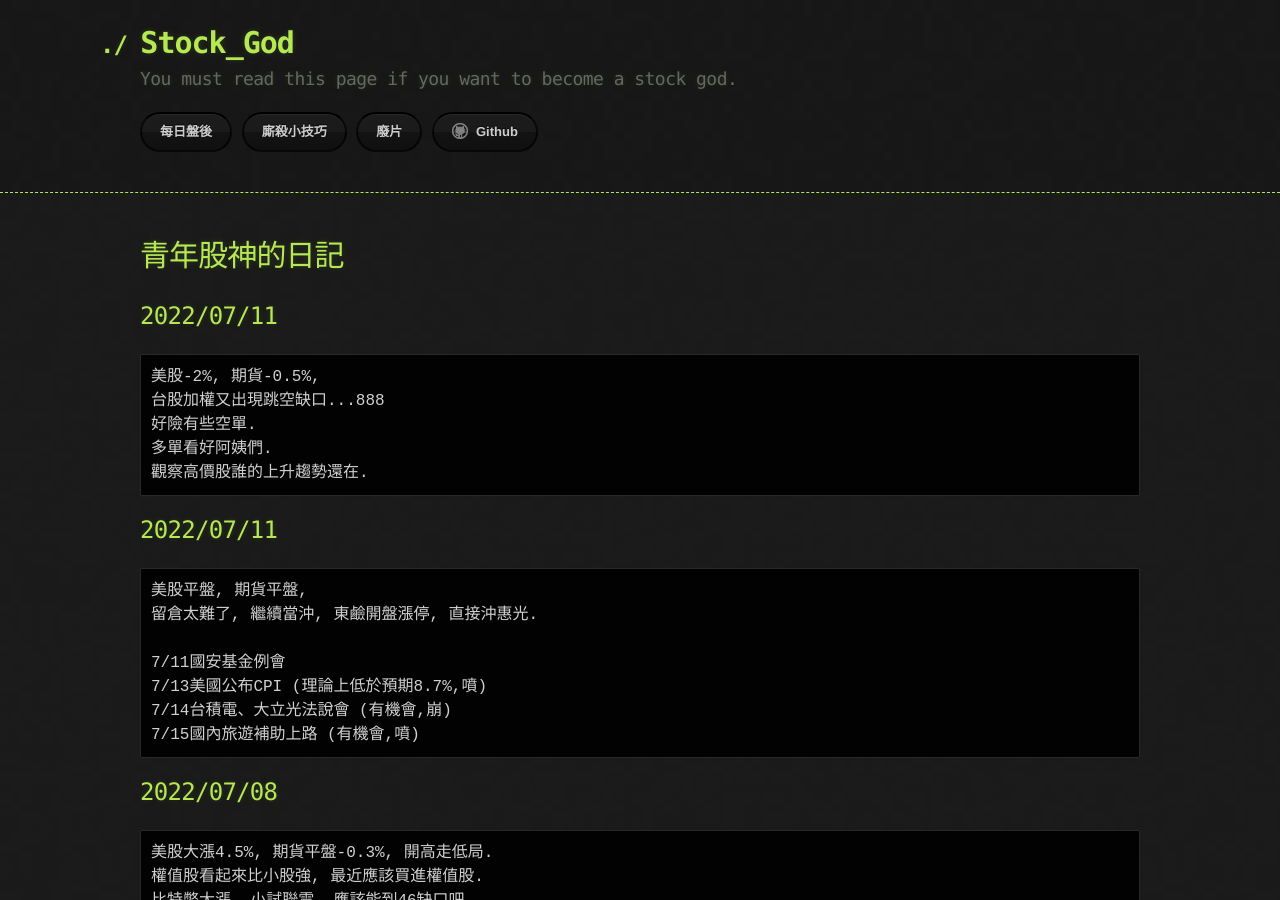
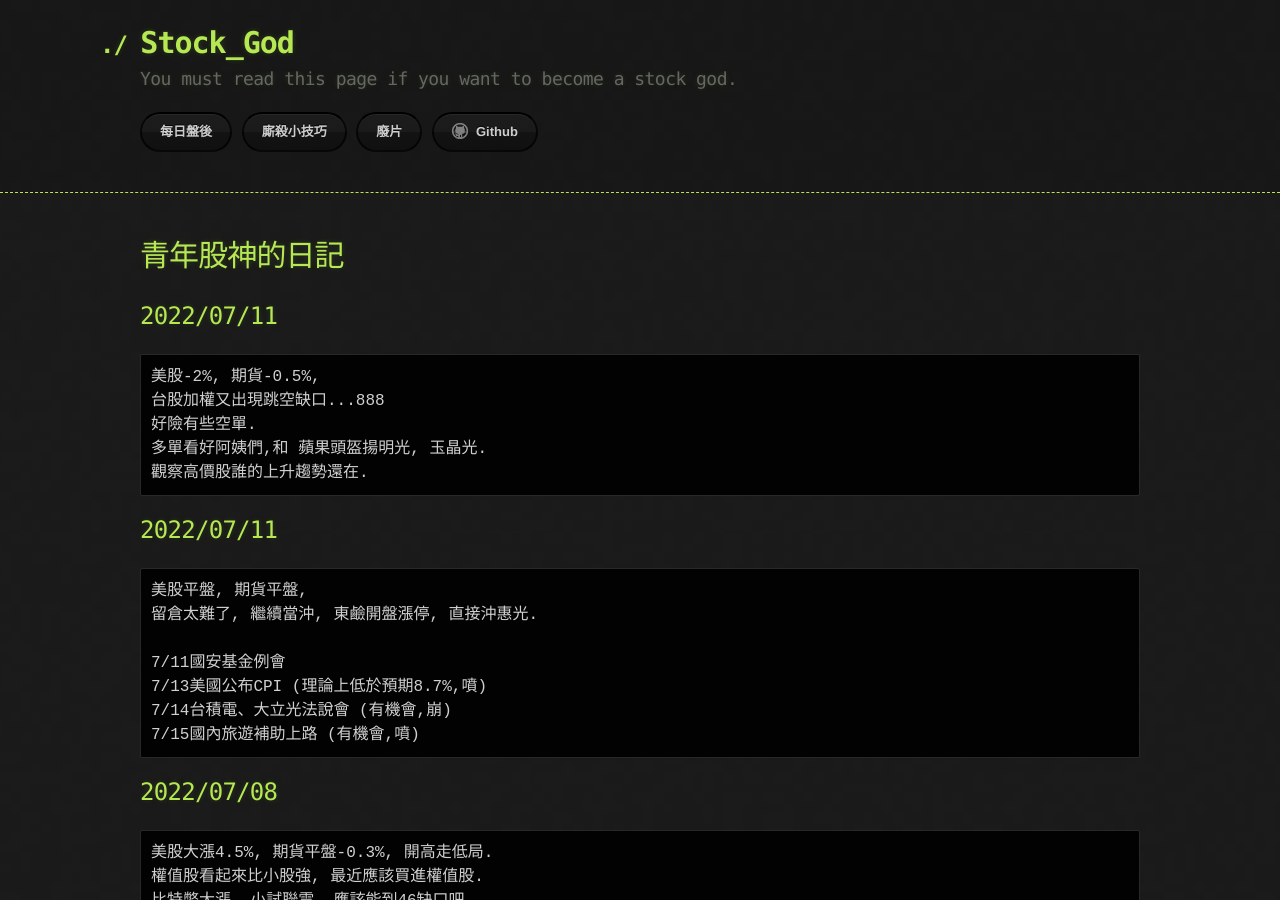
Before and after one commit to lepg5487/Stock_God, a Jekyll site: the page built from index.md, in a window 1280 px wide and 900 px high. Built offline with Jekyll 4.4.1, drawn with Linux system fonts in a browser that asks for light colours; our own code applies the rules of GitHub Pages for plain Markdown files.

Commit message:
Update index.md

````diff
--- a/index.md
+++ b/index.md
@@ -8,7 +8,7 @@ layout: testlayouts
 美股-2%, 期貨-0.5%,
 台股加權又出現跳空缺口...888
 好險有些空單.
-多單看好阿姨們.
+多單看好阿姨們,和 蘋果頭盔揚明光, 玉晶光.
 觀察高價股誰的上升趨勢還在.
 ```
 
````
